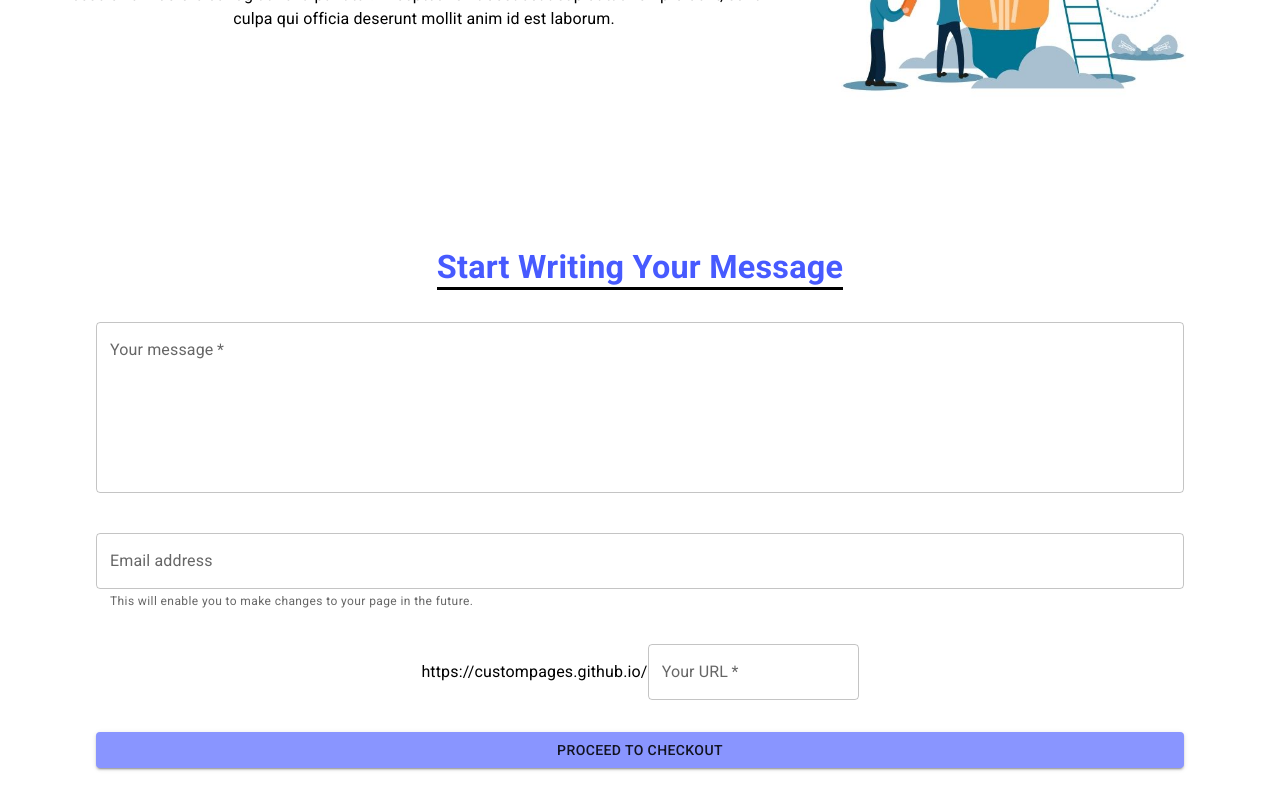
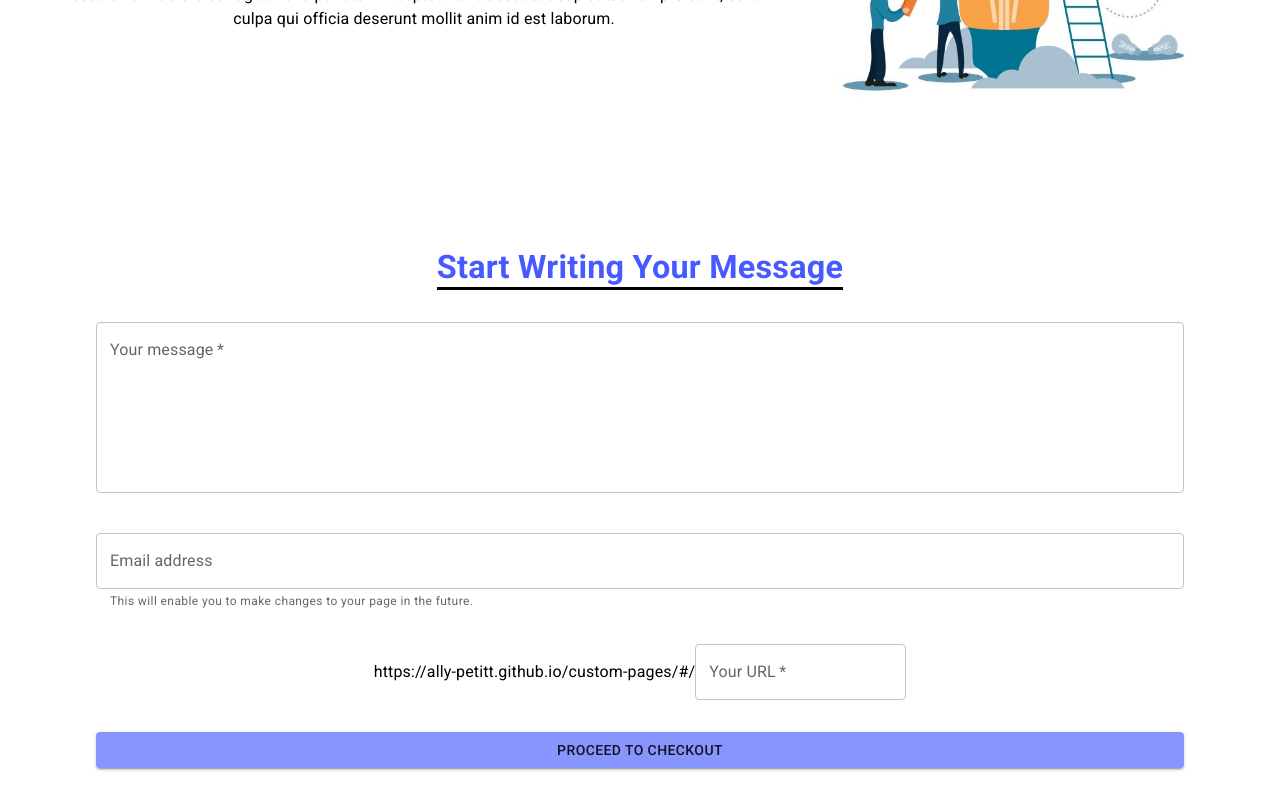
Before and after one commit to ally-petitt/custom-pages, a React (Create React App) app: page /#/home in a window 1280 px wide. Before the commit this address led to /home. Shown: the part 1656-2456 px from the top of the page. Built offline with nearby package versions, Linux system fonts and the light colour scheme; no server answers.

Commit message:
fixed routing

```diff
--- a/src/App.js
+++ b/src/App.js
@@ -1,19 +1,19 @@
 import './App.css';
 import ReactDOM from "react-dom";
-import { BrowserRouter, Routes, Route, Navigate } from "react-router-dom";
+import { HashRouter, Routes, Route, Navigate } from "react-router-dom";
 import Home from './components/Home/Home';
 import TemplateContainer from './components/templates/TemplateContainer';
 
 function App() {
   return (
-    <BrowserRouter>
+    <HashRouter>
       <Routes>
           <Route exact path="/" element={<Navigate replace to="/home" />} />
           <Route exact path="/homepage" element={<Navigate replace to="/home" />} />
           <Route path="/home" element={<Home />} />
           <Route path="*" element={<TemplateContainer />} />
       </Routes>
-    </BrowserRouter>
+    </HashRouter>
   );
 }
 
--- a/src/components/Home/TemplateForm.js
+++ b/src/components/Home/TemplateForm.js
@@ -1,6 +1,7 @@
 import { useState } from "react"
 import { addItemToDb, getItemFromDb } from '../../AwsFunctions';
 import { TextField, Button, Stack, Box, Typography } from "@mui/material";
+import { Link } from "react-router-dom";
 
 function TemplateForm() {
     const [input, setInput] = useState({message: "", email: "", templateName: "Template1", pathname: "" })
@@ -71,7 +72,7 @@ function TemplateForm() {
           sx={{ width: "100%" }}
           helperText={props.email.helperText} />
         <Stack my={4} direction="row" alignItems="center">
-          <Typography variant="subtitle1" component="p" sx={{ fontWeight: "400"}}>https://custompages.github.io/</Typography>
+          <Typography variant="subtitle1" component="p" sx={{ fontWeight: "400"}}>https://ally-petitt.github.io/custom-pages/#/</Typography>
           <TextField
             name="pathname"
             label="Your URL"
@@ -87,7 +88,7 @@ function TemplateForm() {
             padding: 2,
             backgroundColor: 'success.light',
             textAlign: "center"
-           }}>Your page has been published!</Box>
+           }}>Your page has been published! Click <Link to={`/${input.pathname}`}>here</Link> to see it!</Box>
           : null
         }
       </Stack>
--- a/src/components/templates/Template1.js
+++ b/src/components/templates/Template1.js
@@ -3,7 +3,6 @@ import React from 'react'
 function Template1({ message }) {
   return (
     <div>
-      template 1
       <div className='message'>
         your message: '{message}'
       </div>
```
Also changed, not shown: 11 other files (tests, documents, lock files or other folders).
